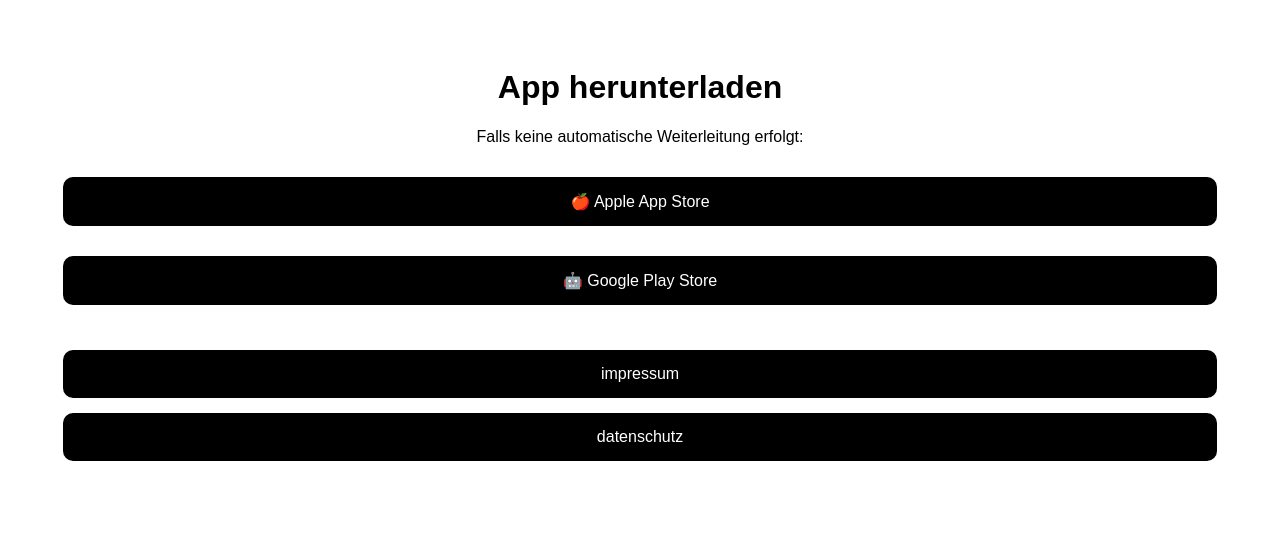
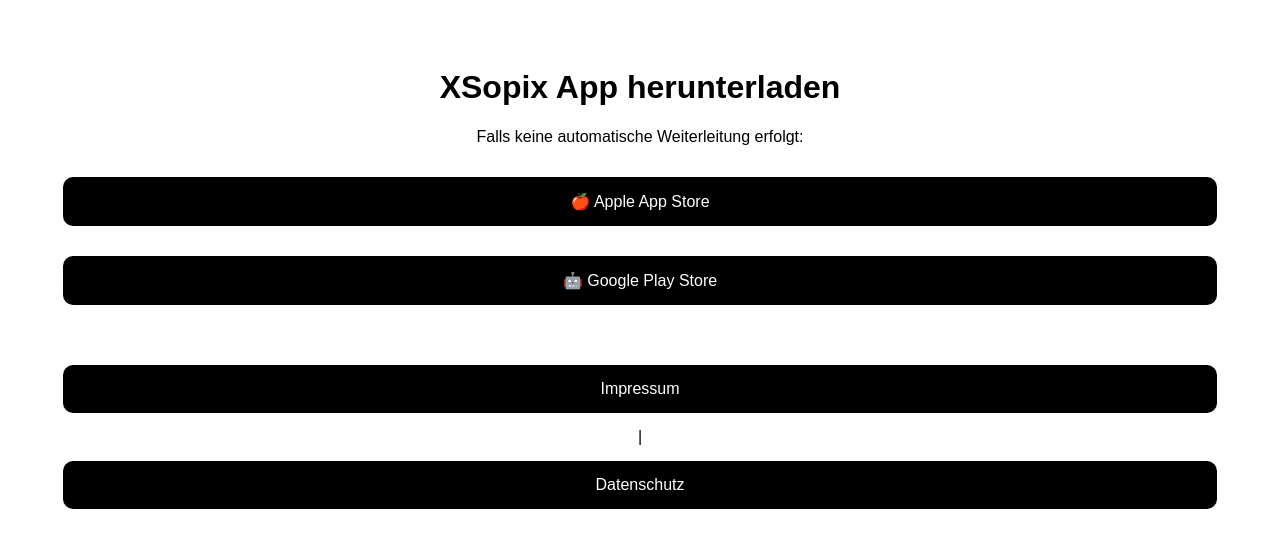
Before and after one commit to xsopix-hub/xsopix-hub.github.io, a plain HTML site: page index.html in a window 1280 px wide. Drawn offline with Linux system fonts and the light colour scheme.

Commit message:
Update app download section in index.html

```diff
--- a/index.html
+++ b/index.html
@@ -34,17 +34,17 @@
 </style>
 </head>
 <body>
-<h1>App herunterladen</h1>
-<p>Falls keine automatische Weiterleitung erfolgt:</p>
+  <h1>XSopix App herunterladen</h1>
+  <p>Falls keine automatische Weiterleitung erfolgt:</p>
 
-<div id="manual" style="display:grid;">
-<a href="https://xsopix-hub.github.io/">🍎 Apple App Store</a>
-<a href="https://xsopix-hub.github.io/">🤖 Google Play Store</a>
-</div>
-<div style="margin-top:30px;">
-  <a href="/impressum.html">impressum</a>
-  <a href="/datenschutz.html">datenschutz</a>
-</div>
+  <div id="manual" style="display:grid;">
+    <a href="https://xsopix-hub.github.io/">🍎 Apple App Store</a>
+    <a href="https://xsopix-hub.github.io/">🤖 Google Play Store</a>
 
+    <div style="margin-top:30px;">
+      <a href="/impressum.html">Impressum</a> |
+      <a href="/datenschutz.html">Datenschutz</a>
+    </div>
+  </div>
 </body>
 </html>
```
